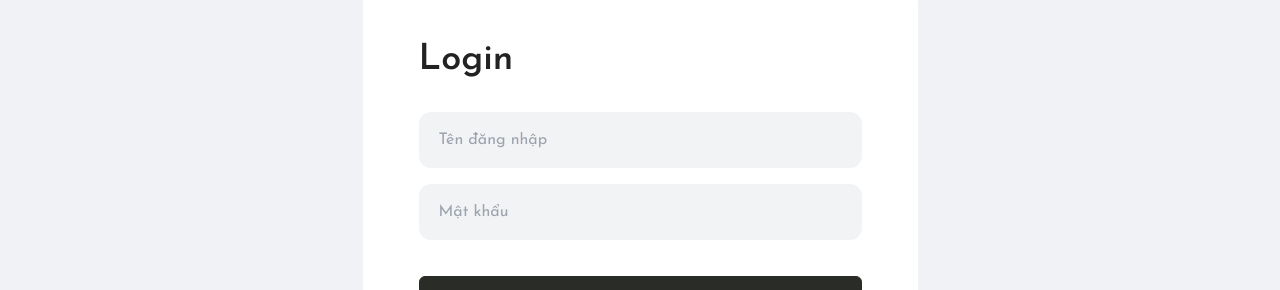
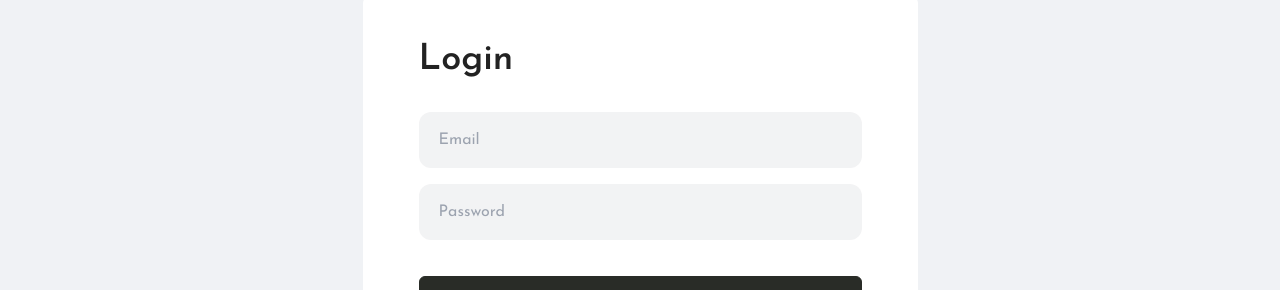
Before and after one commit to anhchi7103/ecommerce, a React (Vite) app in the folder frontend/: page /login in a window 1280 px wide. Shown: the part 131-421 px from the top of the page. Built offline with nearby package versions, Linux system fonts and the light colour scheme.

Commit message:
fix Login function

```diff
--- a/frontend/src/pages/Login.jsx
+++ b/frontend/src/pages/Login.jsx
@@ -1,19 +1,18 @@
-import React from 'react'
+import React, { useState } from 'react'
 import { Link } from 'react-router-dom'
 
 const Login = () => {
-  // const [formData, setFormData] = useState({
-  //   username:"",
-  //   password_hash:"",
-  //   email:""
-  // });
+  const [formData, setFormData] = useState({
+    email:"",
+    password_hash:""
+  });
 
   const changeHandler = (e) => {
     setFormData({...formData, [e.target.name]:e.target.value});
   }
 
   const login = async () => {
-    console.log("Signup function executed", formData);
+    console.log("Login function executed", formData);
     let responseData;
     await fetch('http://localhost:4000/login', {
       method: 'POST',
@@ -26,6 +25,7 @@ const Login = () => {
 
     if (responseData.success) {
       localStorage.setItem('auth-token', responseData.token);
+      alert('Login successfully!');
       window.location.replace('/');
     }
     else {
@@ -38,15 +38,12 @@ const Login = () => {
       <div className='w-[555px] h-[450px] bg-white m-auto px-14 py-10 rounded-md'>
         <h3 className='h3'>Login</h3>
         <form className='flex flex-col gap-4 mt-7'>
-          <input type="text" placeholder='Tên đăng nhập' className='h-14 w-full pl-5 bg-slate-900/5 outline-none rounded-xl' /*value={username} onChange={(e) => setUsername(e.target.value)}*//>
-          <input type="password" placeholder='Mật khẩu' className='h-14 w-full pl-5 bg-slate-900/5 outline-none rounded-xl' /*value={password} onChange={(e) => setPassword(e.target.value)}*/ />
-          <button onClick={() => {login()}} type='submit' className='btn_dark_rounded my-5 w-full !rounded-md'>Login</button>
+          <input type="text" placeholder='Email' className='h-14 w-full pl-5 bg-slate-900/5 outline-none rounded-xl' name="email" value={formData.email} onChange={changeHandler}/>
+          <input type="password" placeholder='Password' className='h-14 w-full pl-5 bg-slate-900/5 outline-none rounded-xl' name="password_hash" value={formData.password_hash} onChange={changeHandler}/>
+          <button onClick={(e) => { e.preventDefault(); login(); }} type='submit' className='btn_dark_rounded my-5 w-full !rounded-md'>Login</button>
           <p className='flexCenter text-black font-bold gap-1'>Don't have an account?<Link to={'/signup'} className={'flex'}><span className='text-secondary underline cursor-pointer'>Register</span> </Link> </p>
         </form>
-        {/*
-        {errorMessage && <p className='flexCenter text-base py-5 text-red-500'>{errorMessage}</p>}
-        {successMessage && <p className='text-green-500'>{successMessage}</p>}
-        */}
+
       </div>
     </section>
   )
--- a/frontend/src/pages/SignUp.jsx
+++ b/frontend/src/pages/SignUp.jsx
@@ -1,11 +1,12 @@
 import React from 'react'
+import { useState } from 'react';
 
 const SignUp = () => {
-  // const [formData, setFormData] = useState({
-  //   username:"",
-  //   password_hash:"",
-  //   email:""
-  // });
+  const [formData, setFormData] = useState({
+    username:"",
+    password_hash:"",
+    email:""
+  });
 
   const changeHandler = (e) => {
     setFormData({...formData, [e.target.name]:e.target.value});
```
Also changed, not shown: 1 other file (tests, documents, lock files or other folders).
